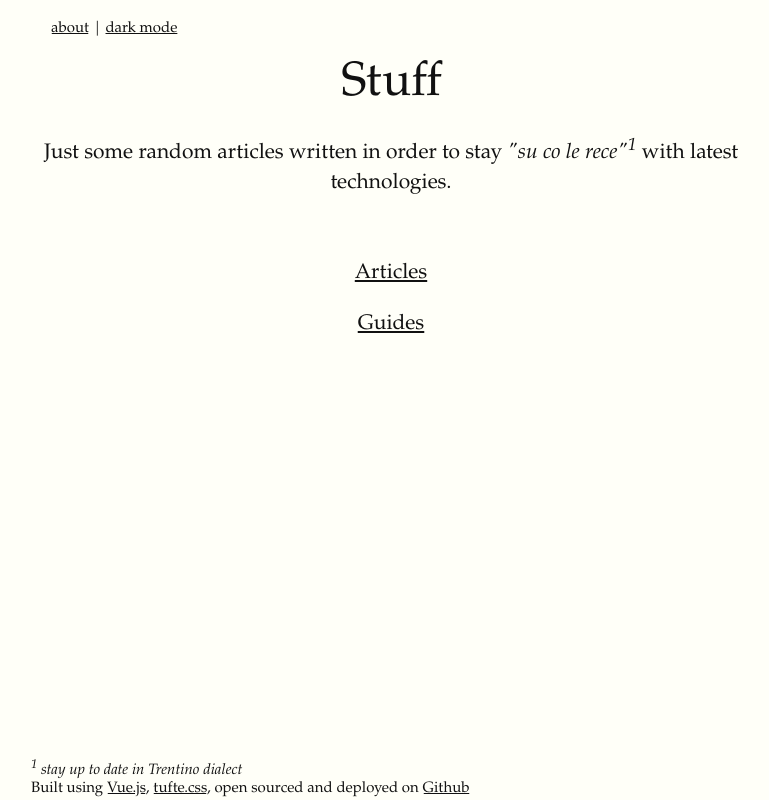
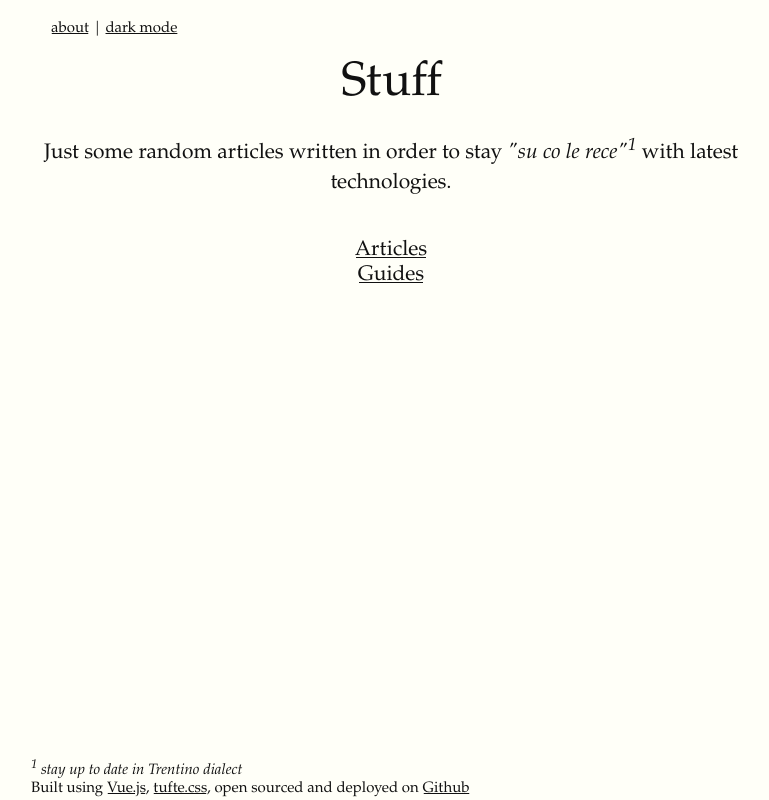
Before and after one commit to asdf1899/stuff, a Vue app: page /#/ in a window 1280 px wide. Shown: the whole page, without its empty margins (249-1018 px from the left). Built offline with nearby package versions, Linux system fonts and the light colour scheme.

Commit message:
Add indipendent guides page with custom url

```diff
--- a/src/components/ArticlesList.vue
+++ b/src/components/ArticlesList.vue
@@ -2,7 +2,7 @@
     <div style="max-height:500px;overflow:auto">
         <ul style="text-align:center;display:table;margin: 0 auto;margin-top:15px">
             <li v-for="article in articles" :key="article.title" style="list-style: upper-roman;text-align:left">
-                <router-link :to="$route.path+article.id">{{article.title}}</router-link>
+                <router-link :to="$route.path+'/'+article.id">{{article.title}}</router-link>
             </li>
         </ul>
     </div>
@@ -14,7 +14,16 @@
         props: {
             articles: {
                 type: Array
+            },
+            isArticle:{
+              type: Boolean
             }
+        },
+        data: function(){
+          console.log('this.isArticle '+this.isArticle);
+          return {
+            type: (this.isArticle) ? 'articles' : 'guides'
+          }
         }
     }
 </script>
--- a/src/router.js
+++ b/src/router.js
@@ -2,6 +2,7 @@ import Vue from 'vue'
 import Router from 'vue-router'
 import Homepage from '@/views/Homepage'
 import Content from '@/views/Content'
+import Guides from '@/views/Guides'
 //import ArticleEntries from './statics/articles.json';
 
 Vue.use(Router)
@@ -27,8 +28,20 @@ export default new Router({
       }
     },
     {
-      path: '/:id',
-      name: 'Content',
+      path: '/guides',
+      name: 'Guides',
+      component: Guides,
+      props: true
+    },
+    {
+      path: '/articles/:id',
+      name: 'ArticleContent',
+      component: Content,
+      props: true
+    },
+    {
+      path: '/guides/:id',
+      name: 'GuideContent',
       component: Content,
       props: true
     }
--- a/src/views/Content.vue
+++ b/src/views/Content.vue
@@ -1,6 +1,6 @@
 <template>
     <div>
-        <nav-bar class="nav-bar" url="/"></nav-bar>
+        <nav-bar class="nav-bar" :url="this.url"></nav-bar>
         <br>
         <header-info :title="this.jsonArticle.title" :date="this.jsonArticle.date"></header-info>
         <br>
@@ -30,10 +30,12 @@
             }
         },
         data: function(){
-            let jsonArticle = jsonArticles.find(x => x.id === this.id);
-            //console.log(isMobile);
-            const markdownFile = require('../statics/markdowns/'+jsonArticle.src).default;
-            return ({ markdownFile, jsonArticle, isMobile });
+          console.log(this.$router.currentRoute);
+          let url = this.$router.currentRoute.fullPath;
+          url = url.substring(0, url.lastIndexOf('/'));
+          let jsonArticle = jsonArticles.find(x => x.id === this.id);
+          const markdownFile = require('../statics/markdowns/'+jsonArticle.src).default;
+          return ({ markdownFile, jsonArticle, isMobile, url });
         }
     }
 </script>
--- /dev/null
+++ b/src/views/Guides.vue
@@ -0,0 +1,35 @@
+<template>
+  <div>
+    <nav-bar class="nav-bar" url="/"></nav-bar>
+    <header-info title="Guides"></header-info>
+    <div style="text-align:center">
+      <p>Development guides geared towards Computer Science and Web Programming.</p>
+    </div>
+    <articles-list :articles="guidesList.slice().reverse()" :isArticle="false"></articles-list>
+    <footer class="footer">
+      <span>Built using <a href="https://vuejs.org/">Vue.js</a>, <a href="https://edwardtufte.github.io/tufte-css/">tufte.css</a>, open sourced and deployed on <a href="https://github.com/asdf1899/stuff/">Github</a></span>
+    </footer>
+  </div>
+</template>
+
+<script>
+  import Header from '../components/Header.vue'
+  import ArticlesList from '../components/ArticlesList.vue'
+  import NavBar from '../components/NavBar.vue'
+  import jsonArticles from '@/statics/articles.json'
+
+  export default {
+    name: 'Guides',
+    components: {
+      'articles-list': ArticlesList,
+      'nav-bar': NavBar,
+      'header-info': Header
+    },
+    data: function(){
+      var guidesList = jsonArticles.filter(a=>a.tag=="guides");
+      return {
+        guidesList
+      }
+    }
+  }
+</script>
--- a/src/views/Homepage.vue
+++ b/src/views/Homepage.vue
@@ -3,29 +3,26 @@
         <nav-bar class="nav-bar" url="/anasaraid"></nav-bar>
         <header-info v-if="article==null" title="Stuff"></header-info>
         <header-info v-else-if="article==true" title="Articles"></header-info>
-        <header-info v-else-if="article==false" title="Guides"></header-info>
         <div v-if="article==null" style="text-align:center">
             <p>Just some random articles written in order to stay <i>"su co le rece"<sup>1</sup></i> with latest technologies.</p>
         </div>
         <div v-else-if="article==true" style="text-align:center">
             <p>Random articles about personal experiences, self improvement and latest tech stacks.</p>
         </div>
-        <div v-else-if="article==false" style="text-align:center">
-            <p>Development guides geared towards Computer Science and Web Programming.</p>
-        </div>
         <br>
         <div v-if="article == null" style="text-align:center">
-          <p class="style-link" style="" v-on:click="article = true">Articles</p>
-          <p class="style-link" v-on:click="article = false">Guides</p>
+          <router-link to="/articles" class="style-link" style="font-size: 1.4rem;">Articles</router-link>
+          <br>
+          <router-link to="/guides" class="style-link" style="font-size: 1.4rem;">Guides</router-link>
         </div>
         <div v-else style="text-align:center">
           <a class="style-link" v-on:click="article = null">Back</a>
         </div>
         <div v-show="article != null">
           <!-- show articles -->
-          <articles-list :articles="articleList.slice().reverse()" v-if="article"></articles-list>
+          <articles-list :articles="articleList.slice().reverse()" :isArticle="article" v-if="article"></articles-list>
           <!-- show guides -->
-          <articles-list :articles="guidesList.slice()" v-if="!article"></articles-list>
+          <articles-list :articles="guidesList.slice().reverse()" :isArticle="article" v-if="!article"></articles-list>
         </div>
         <footer class="footer">
             <i><sup>1</sup> stay up to date in Trentino dialect</i>
```
